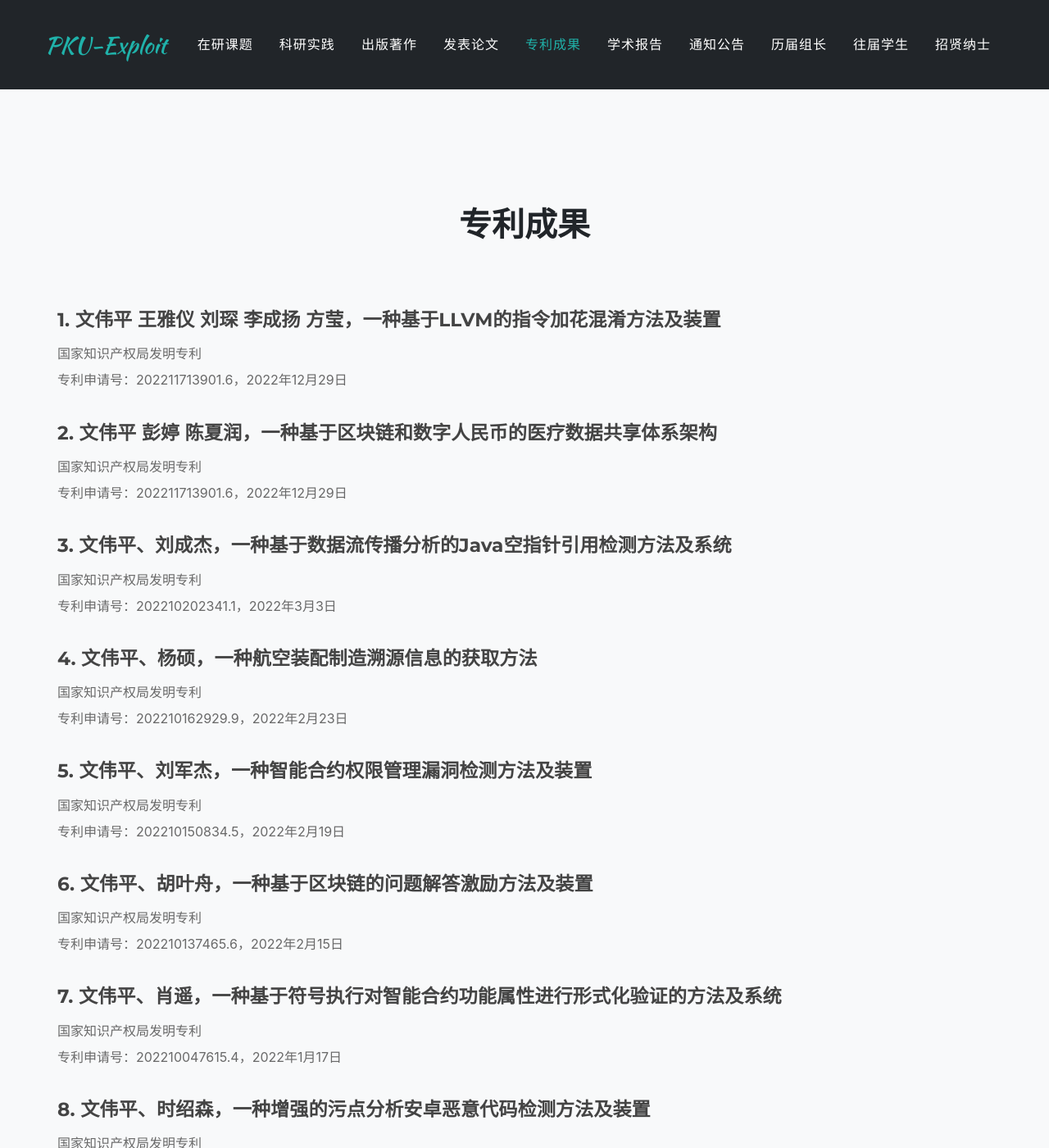
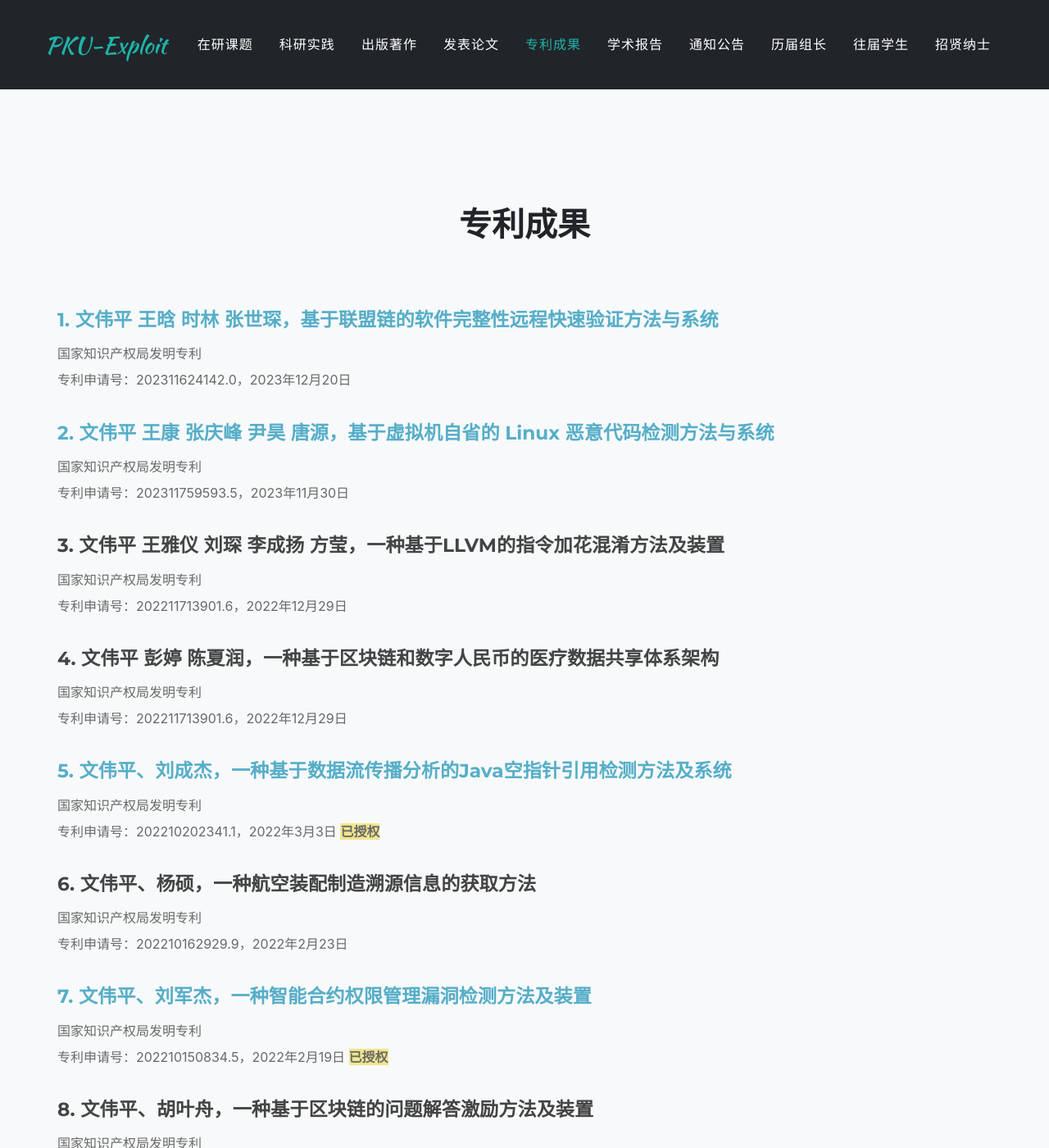
Before and after one commit to xxycfhb/xxycfhb.github.io, a Jekyll site: the page built from pages/patent.html, in a window 1280 px wide and 1400 px high. Shown: the whole window at 82% size. Built offline with Jekyll 4.4.1, drawn with Linux system fonts in a browser that asks for light colours; some web fonts are replaced; some of the changed text lies outside the part shown.

Commit message:
更新专利

```diff
--- a/_data/sitetext.yml
+++ b/_data/sitetext.yml
@@ -1660,6 +1660,22 @@ patent:
     text:
     item:
 
+
+      - title: "文伟平 王晗 时林 张世琛，基于联盟链的软件完整性远程快速验证方法与系统"
+        source: "国家知识产权局发明专利"
+        number: "专利申请号：202311624142.0，2023年12月20日"
+        success: false
+        url: "/files/WX2023-31-001-发明专利申请公布通知书.pdf"
+        download: "基于联盟链的软件完整性远程快速验证方法与系统.pdf"
+
+      - title: "文伟平 王康 张庆峰 尹昊 唐源，基于虚拟机自省的 Linux 恶意代码检测方法与系统"
+        source: "国家知识产权局发明专利"
+        number: "专利申请号：202311759593.5，2023年11月30日"
+        success: false
+        url: "/files/WX2023-03-269-发明专利申请初步审查合格通知书.pdf"
+        download: "基于虚拟机自省的 Linux 恶意代码检测方法与系统.pdf"
+
+
       - title: "文伟平 王雅仪 刘琛 李成扬 方莹，一种基于LLVM的指令加花混淆方法及装置"
         source: "国家知识产权局发明专利"
         number: "专利申请号：202211713901.6，2022年12月29日"
@@ -1671,6 +1687,9 @@ patent:
       - title: "文伟平、刘成杰，一种基于数据流传播分析的Java空指针引用检测方法及系统"
         source: "国家知识产权局发明专利"
         number: "专利申请号：202210202341.1，2022年3月3日"
+        success: true
+        url: "/files/WX2022-03-042-发明专利证书.pdf"
+        download: "一种基于数据流传播分析的Java空指针引用检测方法及系统.pdf"
 
       - title: "文伟平、杨硕，一种航空装配制造溯源信息的获取方法"
         source: "国家知识产权局发明专利"
@@ -1679,6 +1698,9 @@ patent:
       - title: "文伟平、刘军杰，一种智能合约权限管理漏洞检测方法及装置"
         source: "国家知识产权局发明专利"
         number: "专利申请号：202210150834.5，2022年2月19日"
+        success: true
+        url: "/files/WX2022-03-033-发明专利证书.pdf"
+        download: "一种智能合约权限管理漏洞检测方法及装置.pdf"
 
       - title: "文伟平、胡叶舟，一种基于区块链的问题解答激励方法及装置"
         source: "国家知识产权局发明专利"
@@ -1756,6 +1778,8 @@ patent:
         source: "国家知识产权局发明专利"
         number: "专利授权号：CN201810649997.1，2021年9月24日"
         success: true
+        url: "/files/WX2018-86-003-发明专利证书(签章).pdf"
+        download: "基于RASP区分后台线程权限与UI线程权限的方法.pdf"
 
 
       - title: "文伟平、杨晓琪，一种基于权限集差异的应用程序越权检测方法"
@@ -1769,6 +1793,8 @@ patent:
         source: "国家知识产权局发明专利"
         number: "专利授权号：CN201810612344.6，2021年9月24日"
         success: true
+        url: "/files/WX2018-86-002-发明专利证书(签章).pdf"
+        download: "一种基于RASP的PHP变形webshell的检测方法及系统.pdf"
 
 
       - title: "文伟平、李经纬，一种基于贝叶斯网的恶意文档检测方法及装置"
@@ -1800,6 +1826,8 @@ patent:
         source: "国家知识产权局发明专利"
         number: "专利授权号：CN201810527915.6，2018年5月29日"
         success: true
+        url: "/files/WX2018-86-001-发明专利证书(签章).pdf"
+        download: "基于图相似度分析的webshell检测方法及系统.pdf"
 
 
       - title: "文伟平、李燈辉，一种应用于私人空间入口的智能物品交互系统及方法"
```
